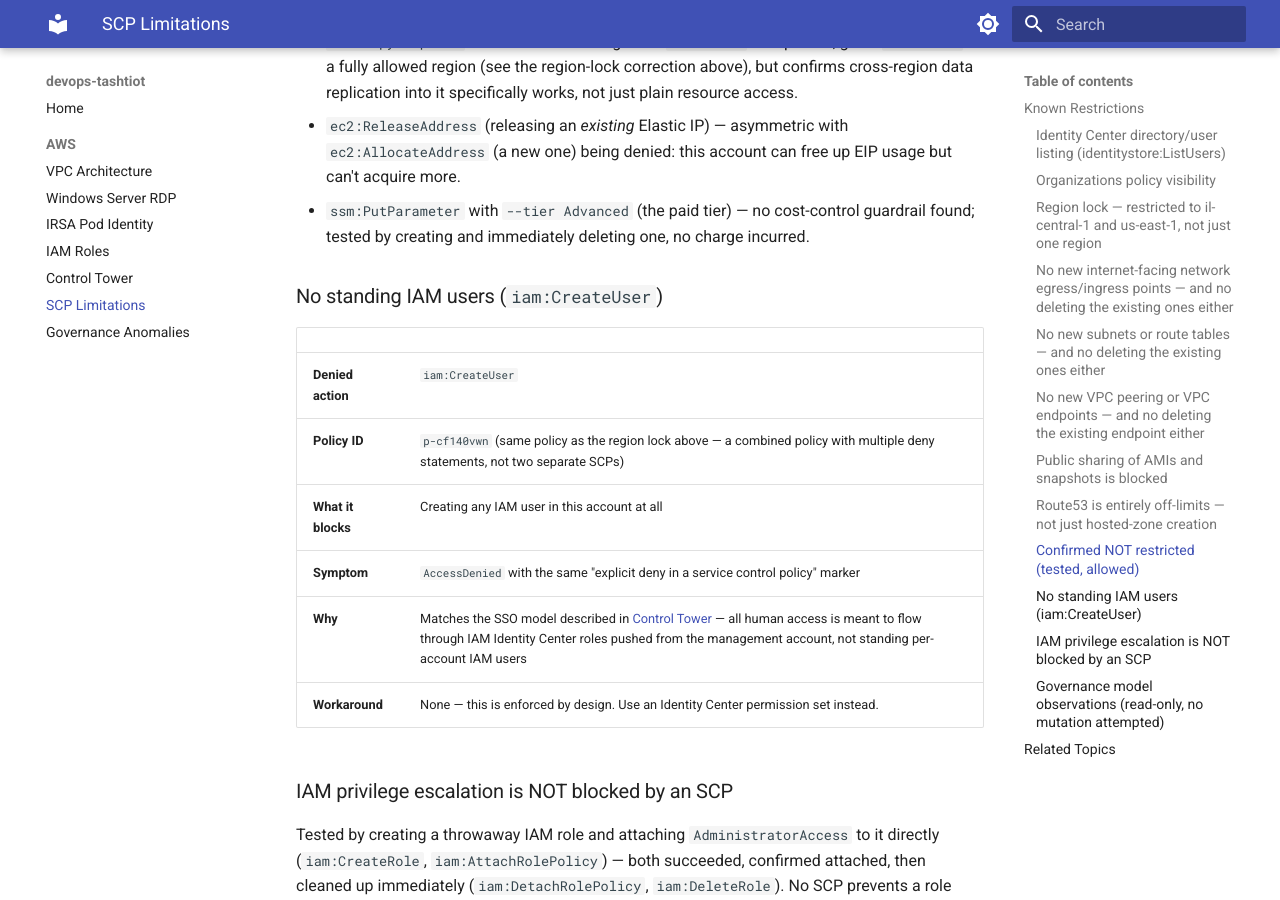
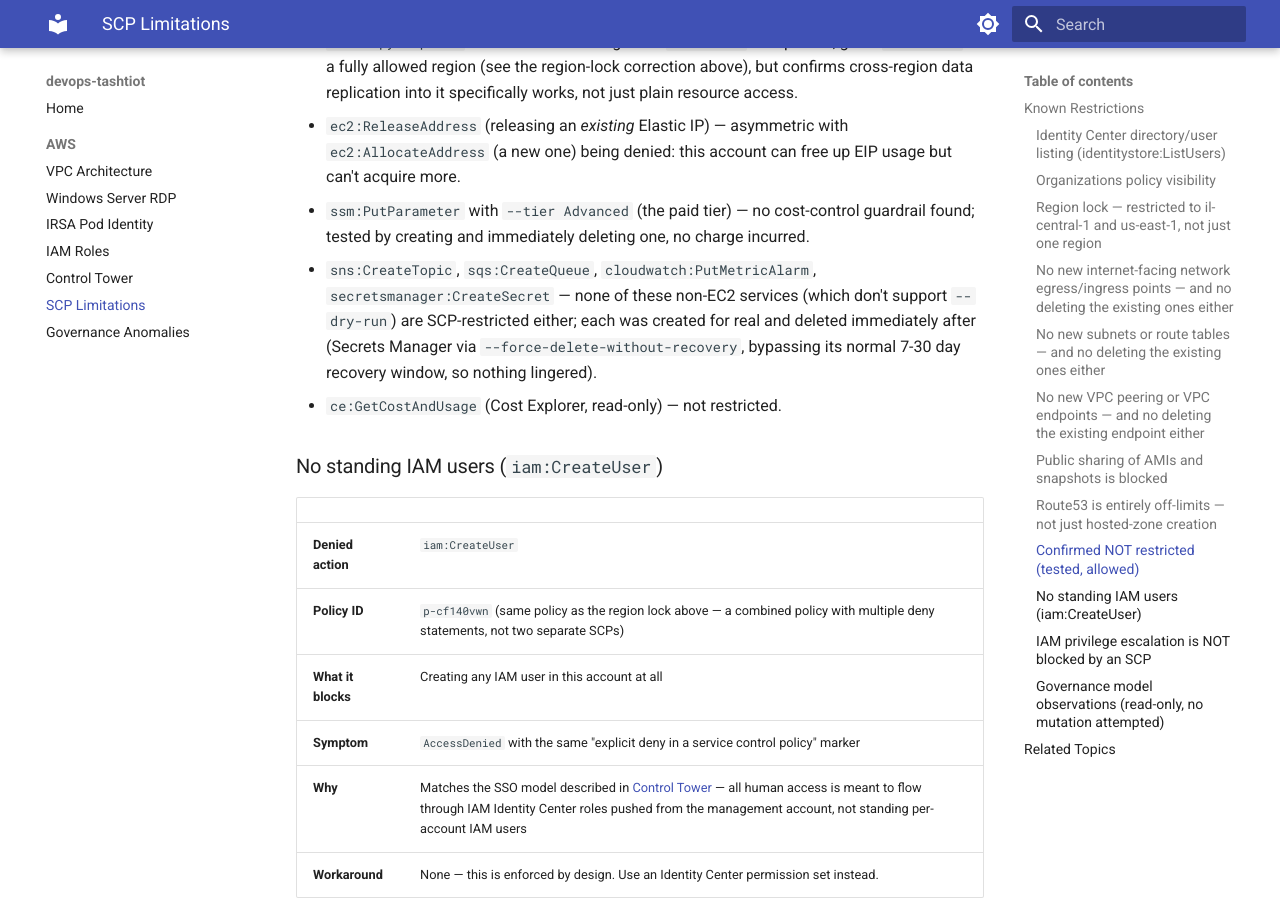
Before and after one commit to devops-tashtiot/devops-tashtiot.github.io, an MkDocs documentation site: the page built from docs-src/aws/scp-limitations.md, in a window 1280 px wide and 900 px high, scrolled down 5458 px. Built offline with MkDocs 1.6.1 and Material for MkDocs 9.7.7, drawn with Linux system fonts in a browser that asks for light colours.

Commit message:
docs: confirm SNS/SQS/CloudWatch/Secrets Manager/Cost Explorer unrestricted

```diff
--- a/docs-src/aws/scp-limitations.md
+++ b/docs-src/aws/scp-limitations.md
@@ -166,6 +166,12 @@ and returned `DryRunOperation` (permitted):
   acquire more.
 - `ssm:PutParameter` with `--tier Advanced` (the paid tier) — no cost-control guardrail found;
   tested by creating and immediately deleting one, no charge incurred.
+- `sns:CreateTopic`, `sqs:CreateQueue`, `cloudwatch:PutMetricAlarm`,
+  `secretsmanager:CreateSecret` — none of these non-EC2 services (which don't support
+  `--dry-run`) are SCP-restricted either; each was created for real and deleted immediately after
+  (Secrets Manager via `--force-delete-without-recovery`, bypassing its normal 7-30 day recovery
+  window, so nothing lingered).
+- `ce:GetCostAndUsage` (Cost Explorer, read-only) — not restricted.
 
 ### No standing IAM users (`iam:CreateUser`)
 
```
